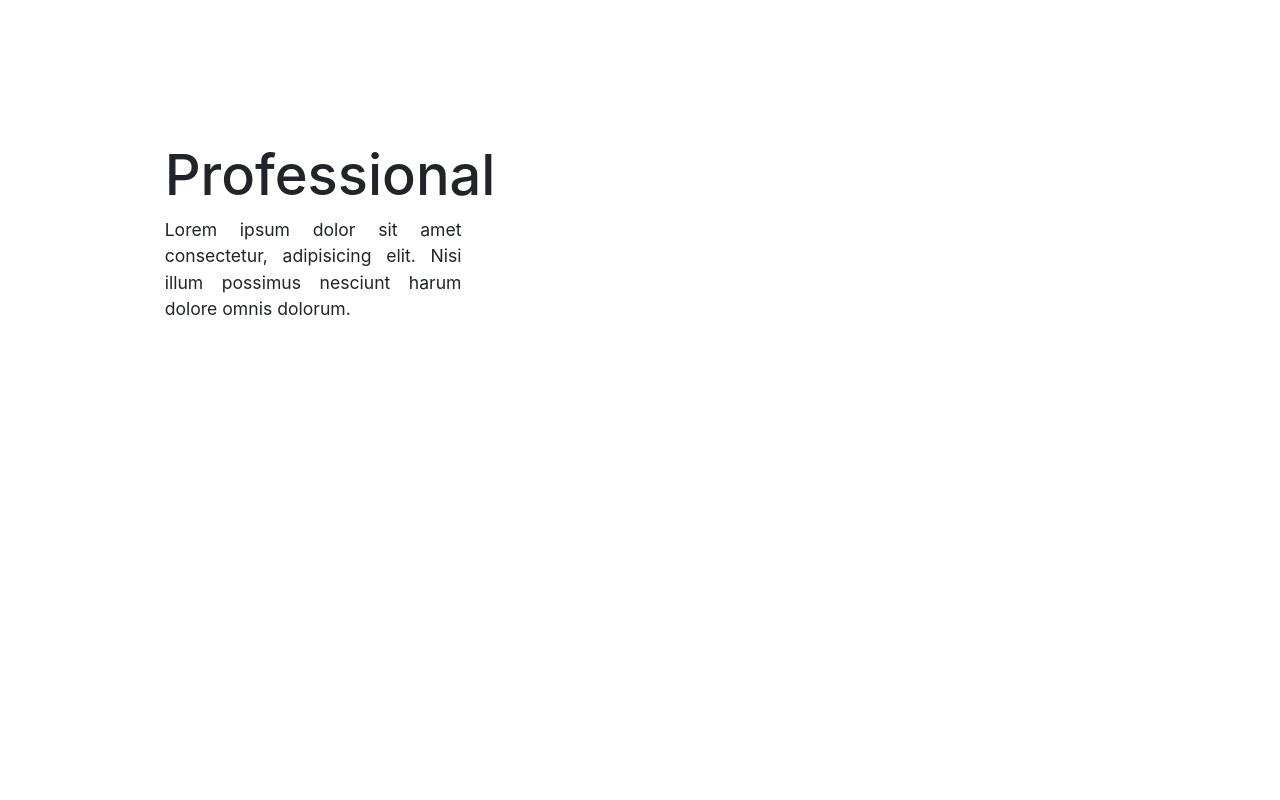
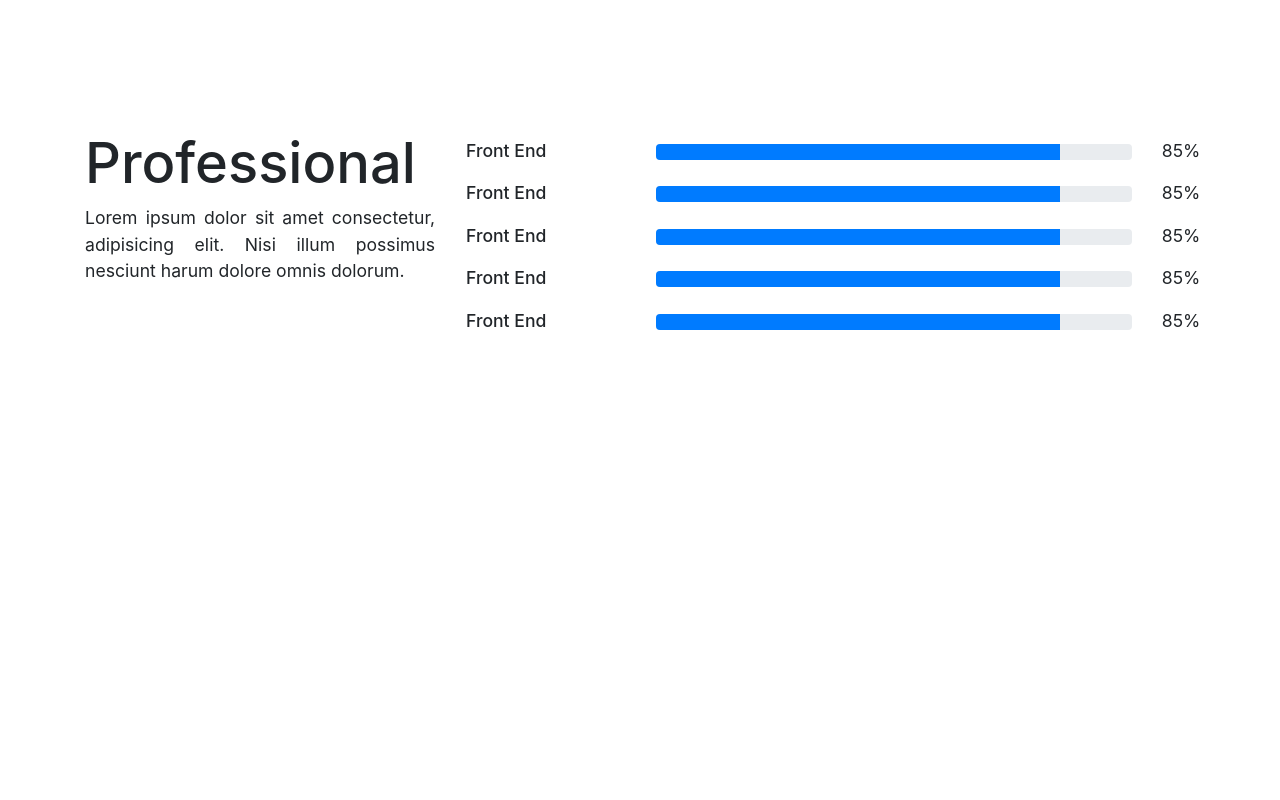
Before and after one commit to maulanakbrr/personal-web, a React (Create React App) app: page / in a window 1280 px wide. Shown: the part 1760-2560 px from the top of the page. Built offline with nearby package versions, Linux system fonts and the light colour scheme.

Commit message:
edited professional components to support mobile view and remove nav menu when the app shrinked

```diff
--- a/src/components/contact/contact.styles.jsx
+++ b/src/components/contact/contact.styles.jsx
@@ -20,10 +20,18 @@ export const ContactContainer = styled(Container)`
 
 export const Title = styled.h2`
   font-size: 3.5rem;
+
+  @media screen and (max-width: 992px){
+    font-size: 2.5rem;
+  }
 `;
 
 export const Desc = styled.p`
   font-size: 1.1rem;
+
+  @media screen and (max-width: 992px){
+    font-size: 1rem;
+  }
 `;
 
 export const ContactRow = styled(Row)`
--- a/src/components/custom-navbar/custom-navbar.component.jsx
+++ b/src/components/custom-navbar/custom-navbar.component.jsx
@@ -1,12 +1,10 @@
 import { useState } from 'react';
-import { Navbar } from 'react-bootstrap';
 
 import {
     NavbarContainer,
+    NavbarBrand,
     NavLink,
     NavMenu,
-    Menu,
-    MenuBar
 } from './custom-navbar.styles'
 
 const styles = {
@@ -15,7 +13,6 @@ const styles = {
 
 const CustomNavbar = () => {
     const [navbar, setNavbar] = useState(0);
-    const [menu,setMenu] = useState(true);
 
     const changeBackground = () => {
         if (window.scrollY >= 80) {
@@ -25,19 +22,13 @@ const CustomNavbar = () => {
         }
     };
 
-    const toggleNavMenu = () => {
-        setMenu(!menu);
-        console.log(menu);
-    }
-
     window.addEventListener('scroll', changeBackground);
 
     return (
         <div className='container'>
         <NavbarContainer fixed='top' className='justify-content-between ' navbar={navbar}>
-            <Navbar.Brand style={styles}>MLBR</Navbar.Brand>
-            {
-                menu ?
+            <NavbarBrand style={styles}>MLBR</NavbarBrand>
+
             <NavMenu>
                 <NavLink href='#header' style={styles}>Home</NavLink>
                 <NavLink href='#profile' style={styles}>Profile</NavLink>
@@ -46,11 +37,7 @@ const CustomNavbar = () => {
                 <NavLink href='#experience' style={styles}>Experience</NavLink>
                 <NavLink href='#contact' style={styles}>Contact</NavLink>
             </NavMenu>
-                 : null
-            }
-            <Menu >
-                <MenuBar onClick={toggleNavMenu}/>
-            </Menu>
+
         </NavbarContainer>
         </div>
     );
--- a/src/components/custom-navbar/custom-navbar.styles.jsx
+++ b/src/components/custom-navbar/custom-navbar.styles.jsx
@@ -1,6 +1,5 @@
 import styled from 'styled-components';
 import { Navbar, Nav } from 'react-bootstrap';
-import { FaBars } from 'react-icons/fa';
 
 export const NavbarContainer = styled(Navbar)`
   padding-left: 2.5rem;
@@ -10,8 +9,14 @@ export const NavbarContainer = styled(Navbar)`
   overflow-x: none;
 `;
 
+export const NavbarBrand = styled(Navbar.Brand)`
+  @media screen and (max-width: 695px) {
+    margin: 0 auto;
+  }
+`;
+
 export const NavMenu = styled(Nav)`
-  @media screen and (max-width: 750px) {
+  @media screen and (max-width: 695px) {
     display: none;
   }
 `;
@@ -20,16 +25,3 @@ export const NavLink = styled(Nav.Link)`
   color: #fff;
   margin-left: 1rem;
 `;
-
-export const Menu = styled.div`
-  display: none;
-
-  @media screen and (max-width: 750px) {
-    display: block;
-  }
-`;
-
-export const MenuBar = styled(FaBars)`
-  font-size: 1.1rem;
-
-`;
--- a/src/components/experience/experience.component.jsx
+++ b/src/components/experience/experience.component.jsx
@@ -1,4 +1,4 @@
-import { Row, Col } from 'react-bootstrap';
+import { Row } from 'react-bootstrap';
 import Fade from 'react-reveal/Fade';
 import {
   ExperienceContainer, Title, ExperienceItem
--- a/src/components/experience/experience.styles.jsx
+++ b/src/components/experience/experience.styles.jsx
@@ -4,7 +4,7 @@ import { Container, Col } from 'react-bootstrap';
 export const ExperienceContainer = styled(Container)`
   min-height: 100vh;
   display: flex;
-  aling-items: center;
+  align-items: center;
   justify-content: center;
   flex-direction: column;
 
@@ -22,6 +22,7 @@ export const Title = styled.h2`
   margin-bottom: 1rem;
 
   @media screen and (max-width: 992px){
+    font-size: 2.5rem;
     margin-left: 20px;
     padding-top: 50px;
   }
--- a/src/components/professional/professional.component.jsx
+++ b/src/components/professional/professional.component.jsx
@@ -8,8 +8,8 @@ import {
 const Professional = () => {
   return(
     <ProfessionalContainer id='professional'>
-      <Row>
-        <Col xl={4}>
+      <Row >
+        <Col lg={4} xs={12}>
           <Container fluid>
             <Row>
               <Title>Professional</Title>
@@ -21,26 +21,45 @@ const Professional = () => {
             </Row>
           </Container>
         </Col>
+        <SkillContainer lg={8} xs={12} className='pt-2 pl-3'>
         <Fade right duration={1500}>
-        {/* <SkillContainer className='pt-2 pl-3'>
           <Skill>
-            <SkillName>Front End </SkillName>
-            <SkillProgress>
+            <SkillName xs={3}>Front End</SkillName>
+            <SkillProgress xs={8}>
               <ProgressBar now={85}/>
             </SkillProgress>
-            <SkillPercent>85%</SkillPercent>
+            <SkillPercent xs={1}>85%</SkillPercent>
           </Skill>
           <Skill>
-            <SkillName>Back End </SkillName>
-            <SkillProgress>
+            <SkillName xs={3}>Front End</SkillName>
+            <SkillProgress xs={8}>
               <ProgressBar now={85}/>
             </SkillProgress>
-            <SkillPercent>85%</SkillPercent>
+            <SkillPercent xs={1}>85%</SkillPercent>
           </Skill>
-
-
-        </SkillContainer> */}
+          <Skill>
+            <SkillName xs={3}>Front End</SkillName>
+            <SkillProgress xs={8}>
+              <ProgressBar now={85}/>
+            </SkillProgress>
+            <SkillPercent xs={1}>85%</SkillPercent>
+          </Skill>
+          <Skill>
+            <SkillName xs={3}>Front End</SkillName>
+            <SkillProgress xs={8}>
+              <ProgressBar now={85}/>
+            </SkillProgress>
+            <SkillPercent xs={1}>85%</SkillPercent>
+          </Skill>
+          <Skill>
+            <SkillName xs={3}>Front End</SkillName>
+            <SkillProgress xs={8}>
+              <ProgressBar now={85}/>
+            </SkillProgress>
+            <SkillPercent xs={1}>85%</SkillPercent>
+          </Skill>
         </Fade>
+        </SkillContainer>
       </Row>
     </ProfessionalContainer>
   );
--- a/src/components/professional/professional.styles.jsx
+++ b/src/components/professional/professional.styles.jsx
@@ -1,6 +1,6 @@
 import styled from 'styled-components';
 import {
-  Container, Col
+  Container, Col, Row
 } from 'react-bootstrap';
 
 export const ProfessionalContainer = styled(Container)`
@@ -34,27 +34,32 @@ export const SkillContainer = styled(Col)`
 
 `;
 
-export const Skill = styled.div`
+export const Skill = styled(Row)`
   display: flex;
   margin-bottom: 1rem;
   justify-content: space-between;
 `;
 
-export const SkillName = styled.span`
+// export const Skill = styled.div`
+//   display: flex;
+//   margin-bottom: 1rem;
+//   justify-content: space-between;
+// `;
+
+export const SkillName = styled(Col)`
   font-size: 1.1rem;
   font-weight: 500;
   width: 7rem;
   text-align: justify;
 `;
 
-export const SkillProgress = styled.div`
-  width: 30rem;
+export const SkillProgress = styled(Col)`
+  /* width: 30rem; */
   display: inline-block;
-  margin: 0 1rem;
   position: relative;
   margin-top: 6px;
 `;
 
-export const SkillPercent = styled.span`
+export const SkillPercent = styled(Col)`
   font-size: 1.1rem;
 `;
--- a/src/pages/homepage/homepage.styles.jsx
+++ b/src/pages/homepage/homepage.styles.jsx
@@ -1,5 +1,4 @@
 import styled from 'styled-components';
-import { Container } from 'react-bootstrap'
 
 export const HomePageContainer = styled.div`
 `;
```
Also changed, not shown: 1 other file (tests, documents, lock files or other folders). Lines whose indentation alone changed are shown as unchanged.
